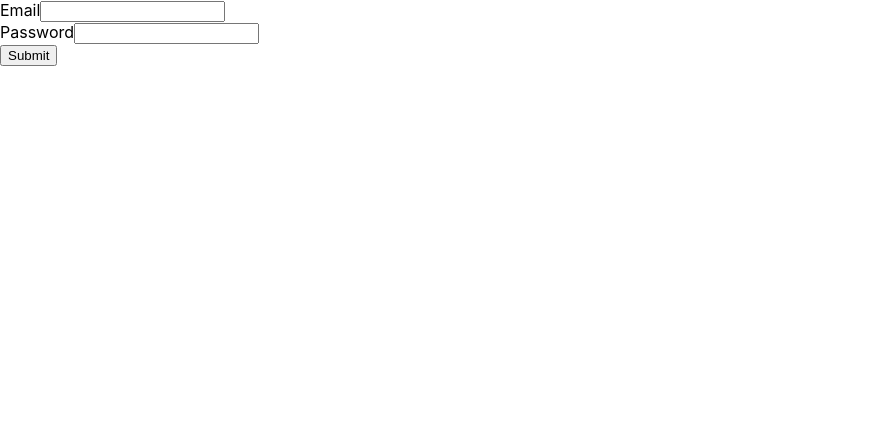
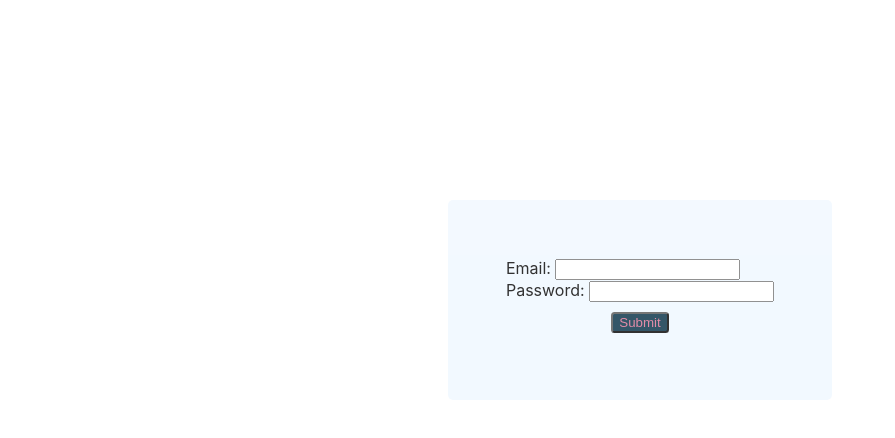
Before and after one commit to LymphCode/super-group, a React (Create React App) app in the folder client/: page / in a window 1280 px wide. Shown: the top 438 px of the page, without its empty margins (0-895 px from the left). Built offline with nearby package versions, Linux system fonts and the light colour scheme.

Commit message:
added login page styling

```diff
--- a/client/src/App.js
+++ b/client/src/App.js
@@ -8,7 +8,7 @@ import { Routes, Route } from 'react-router-dom';
 
 function App() {
   return (
-    <div>
+    <div className='row'>
       <Routes>
           <Route exact path="/register" element={<Register />} />
           <Route exact path="/" element={<Login />} />
--- a/client/src/index.css
+++ b/client/src/index.css
@@ -1,3 +1,9 @@
+
+html, body{
+  height: 100%;
+}
+
+
 body {
   margin: 0;
   font-family: -apple-system, BlinkMacSystemFont, 'Segoe UI', 'Roboto', 'Oxygen',
@@ -11,3 +17,34 @@ code {
   font-family: source-code-pro, Menlo, Monaco, Consolas, 'Courier New',
     monospace;
 }
+
+.loginCard {
+  display: flex;
+  justify-content: center;
+  background-color: aliceblue;
+  align-items: center;
+  opacity: .8;
+  border-radius: 5px;
+  width: 30%;
+  height: 200px;
+
+}
+
+.row {
+  padding-top: 200px;
+  display: flex;
+  justify-content: center;
+}
+
+.subBTN {
+  background-color: #022c43;
+  color: palevioletred;
+  border-radius: 3.5px;
+
+}
+
+.button-container {
+  display: flex;
+  justify-content: center;
+  margin: 10px;
+}
--- a/client/src/pages/login.js
+++ b/client/src/pages/login.js
@@ -12,18 +12,18 @@ function Login() {
   }
 
   const renderPage = (
-    <div className='form'>
+    <div className='form loginCard'>
       <form>
         <div className='input-container'>
-          <label>Email</label>
+          <label>Email: </label>
           <input type="text" name='email' required />
         </div>
         <div className='input-container'>
-          <label>Password</label>
+          <label>Password: </label>
           <input type='password' name='pass' required />
         </div>
         <div className='button-container'>
-          <button type='submit'>Submit</button>
+          <button className='subBTN' type='submit'>Submit</button>
         </div>
       </form>
     </div>
```
